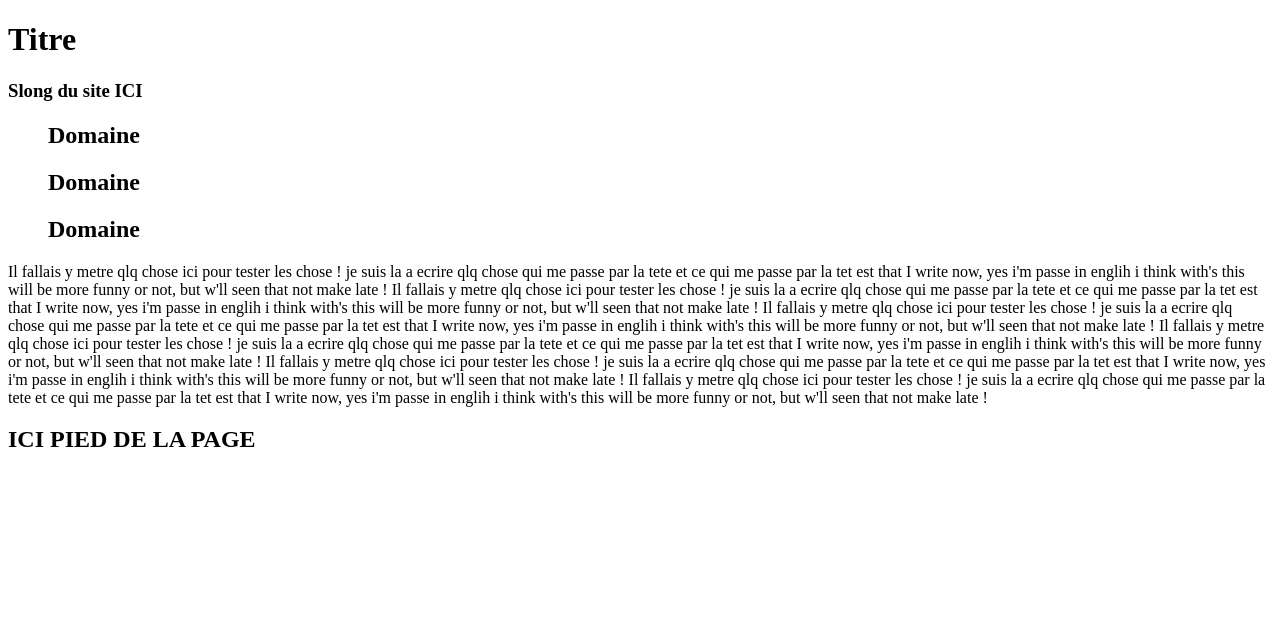
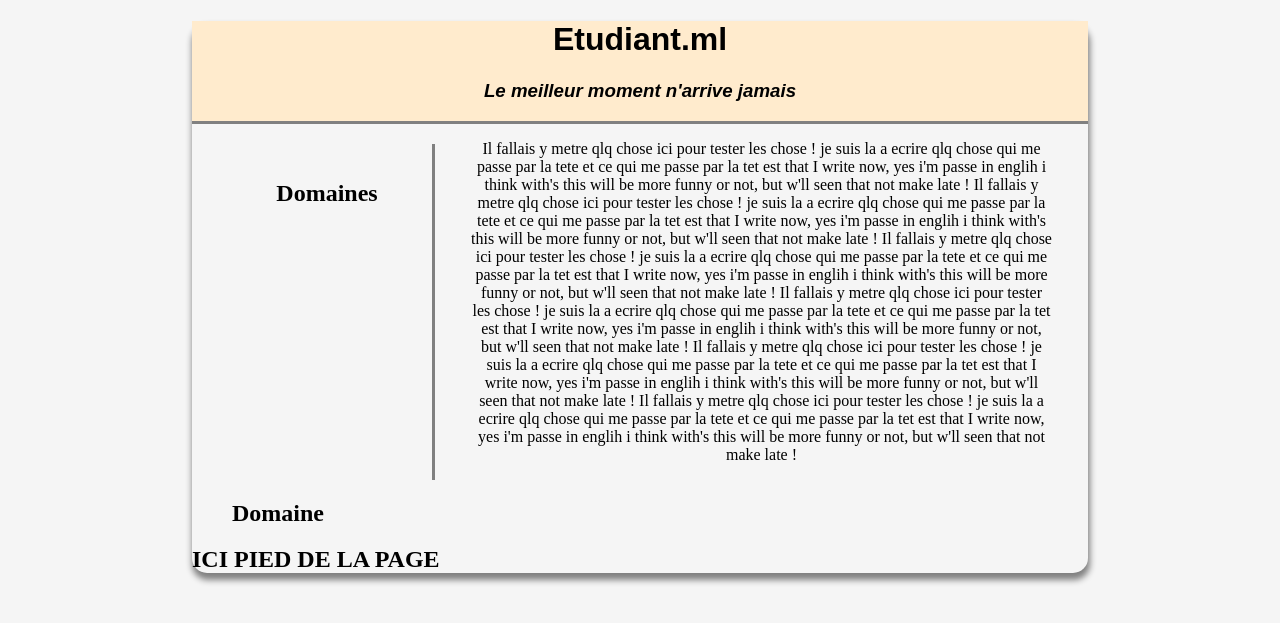
Before and after one commit to Yattus/Django-project, a Django app: page / in a window 1280 px wide. Shown: the top 623 px of the page. Run offline with Django 3.2, Linux system fonts and the light colour scheme; data that the repository does not hold is empty.

Commit message:
Creations du file style1.css customisation de la page faite à 95%  et de l'affiche de données dans la 'base.html' faite à 90%(l'affichage des dommaines)

```diff
--- a/Etudiant/models.py
+++ b/Etudiant/models.py
@@ -3,7 +3,7 @@ from django.utils import timezone
 
 # Table pour les membres inscript
 class User(models.Model):
-    Nom= models.CharField(max_length= 50)
+    Nom = models.CharField(max_length=50)
     Email= models.CharField(max_length= 50)
     date= models.DateTimeField(auto_now_add= True,
             verbose_name= "date d'inscription")
@@ -23,6 +23,7 @@ class Sujet(models.Model):
     domaine= models.ForeignKey('Domaine', on_delete= models.CASCADE)
     cours= models.ForeignKey('Cours', on_delete= models.CASCADE)
     file= models.FileField(upload_to= "Sujets/")
+    date= models.DateField(auto_now_add= True, verbose_name= "Quel année ?:")
     date_d_ajout= models.DateTimeField(auto_now_add= True, verbose_name= "Date de soumision")
     nb_vue= models.IntegerField(default= 0, verbose_name= "Nombre de vue")
 
@@ -36,7 +37,6 @@ class Sujet(models.Model):
 
 class Domaine(models.Model):
     Nom= models.CharField(max_length= 50)
-
 
     class Meta:
         verbose_name= "Domaine"
@@ -56,4 +56,4 @@ class Cours(models.Model):
         ordering= ["domaine"]
 
     def __str__(self):
-        return self.Nom
+        return "{}:({})".format(self.Nom, self.domaine)
--- /dev/null
+++ b/Etudiant/static/Etudiant/css/style1.css
@@ -0,0 +1,75 @@
+body{
+    margin: auto;
+    width: 70%;
+    background-color: whitesmoke;
+    /* border: 3px solid gray; */
+    border-radius: 15px;
+    box-shadow:  1px 6px 6px 1px  grey;
+    margin: auto;
+}
+
+.Title{
+    text-align: center;
+    font-family: sans-serif, Impact, Arial, Haettenschweil;
+    border-bottom: 3px solid gray;
+    background-color: blanchedalmond;
+}
+
+#slogan{
+    font-style: italic;
+}
+
+section{
+    display: flex;
+    /* margin: auto; */
+    /* justify-content: center; */
+    /* flex-direction: column; */
+}
+
+section nav{
+    width: 240px;
+    /* background-color: yellow; */
+    border-right: 3px solid gray;
+    text-align: center;
+    /* margin-left: 1px; */
+    margin-top: 20px;
+    /* height: 350px; */
+}
+
+section nav ul{
+    display: flex;
+    margin-right: 10px;
+    flex-direction: column;
+    /* width: 100%; */
+    justify-content: space-between;
+}
+
+.Ndomaine{
+    /* padding: 5px; */
+    color: black;
+    background-color: wheat;
+    margin-bottom: 5px;
+    border-radius: 10px;
+    box-shadow: 1px 2px 2px 1px gray;
+    list-style-type: none;
+    /* border: 2px dotted gray; */
+
+    /* list-style-type: ty; */
+}
+
+.Ndomaine:hover{
+    background-color: rgb(199, 147, 51);
+}
+
+.Na{
+    text-decoration: none;
+
+}
+
+section article{
+    /* background-color: aquamarine; */
+    text-align: center;
+    /* text-align: justify; */
+    width: 65%;
+    margin: auto;
+}
--- /dev/null
+++ b/Etudiant/templates/Etudiant/ajouter_sujet_or.html
@@ -0,0 +1,5 @@
+{% extends "base.html" %}
+
+{% block body %}
+    <a>Ajouter un autre sujet</a>  OU <a>Retour a l'accueil</a>
+{% endblock body %}
--- a/Etudiant/urls.py
+++ b/Etudiant/urls.py
@@ -1,13 +1,16 @@
 from django.conf.urls import url
+from django.conf.urls.static import static
 from django.views.generic import TemplateView
 from . import views
+from django.conf import settings
 
 
-urlpatterns= [
-    url(r'^accueil/', views.ListDomaine.as_view(template_name= 'Etudiant/accueil.html'), name= "accueil"),
-    url(r'^informations/', TemplateView.as_view(template_name= "Etudiant/informations.html"), name= "informations"),
-    url(r'^list_sujet/', views.ListSujet.as_view(), name= "list_sujet"),
-    url(r'^list_cours/', views.ListCours.as_view(), name= "list_cours"),
-    url(r'^ajouter_sujet/', views.ajouter_sujet, name= "ajouter_sujet"),
-    url(r'^user$', views.user, name= 'connexion'),
+urlpatterns = [
+    url(r'^accueil/', views.ListDomaine.as_view(template_name='Etudiant/accueil.html'), name='accueil'),
+    url(r'^informations/', TemplateView.as_view(template_name='Etudiant/informations.html'), name='informations'),
+    url(r'^list_sujet/(?P<id>\d+)$', views.ListSujet.as_view(), name='list_sujet'),
+    url(r'^ajouter_sujet_or.html/', TemplateView.as_view(template_name='Etudiant/ajouter_sujet_or.html'), name='ajouter_sujet_or'),
+    url(r'^list_cours/(?P<id>\d+)$', views.ListCours.as_view(), name='list_cours'),
+    url(r'^ajouter_sujet/', views.ajouter_sujet, name="ajouter_sujet"),
+    url(r'^user$', views.user, name='connexion'),
 ]
--- a/Etudiant/views.py
+++ b/Etudiant/views.py
@@ -1,93 +1,103 @@
-from django.shortcuts import render, redirect, HttpResponse
+from django.shortcuts import render, redirect
 from .forms import UserForm, SujetForm
 from .models import User, Sujet, Cours, Domaine
 from django.views.generic import ListView, DetailView, CreateView
 from django.urls import reverse_lazy
 # Create your views here.
 
+
 def user(request):
 
-    thanx= False
+    thanx = False
 
-    if request.method== "POST":
+    if request.method == "POST":
 
-        form= UserForm(request.POST or None)
+        form = UserForm(request.POST or None)
 
         if form.is_valid():
-            pseaudo= form.cleaned_data['pseaudo']
-            Email= form.cleaned_data['Email']
+            pseaudo = form.cleaned_data['pseaudo']
+            Email = form.cleaned_data['Email']
 
-            thanx= True
+            thanx = True
 
             return redirect('Etudiant/Connexion.html', {'thanx': thanx})
     else:
-        form= UserForm()
+        form = UserForm()
 
     return render(request, 'Etudiant/Connexion.html', {'form': form})
 
+
 def ajouter_sujet(request):
-    ok= False
+    # for a message to thanx add of subjet
+    ok = False
 
-    form= SujetForm(request.POST or None, request.FILES)
+    form = SujetForm(request.POST or None, request.FILES)
 
     if form.is_valid():
-        sujet= Sujet()
-        sujet= form.save(commit= False)
+        sujet = Sujet()
+        sujet = form.save(commit=False)
+        sujet.date = request.POST.get('date',)
         sujet.save()
-        ok= True
+        ok = True
 
         # return render(request, "Etudiant/form_sujet.html", {'form': form, 'ok': ok})
-        return redirect('accueil')
+        return redirect('ajouter_sujet_or')
 
     else:
-        form= SujetForm()
+        form = SujetForm()
 
-    return redirect('accueil')
+    return render(request,
+                  'Etudiant/form_sujet.html',
+                  {'form': form, 'ok': ok})
 
-#List_Cour_et_Serie was his name is changed now by ListDomaine
+
+# List_Cour_et_Serie was his name is changed now by ListDomaine
 # View who display list of fileds
 class ListDomaine(ListView):
-    model= Domaine
-    context_object_name= "domaines"
-    template_name= "Etudiant/accueil.html"
+    model = Domaine
+    context_object_name = "domaines"
+    template_name = "Etudiant/accueil.html"
 
     def get_queryset(self):
         return Domaine.objects.all()
 
+
 # View who display the list of Cours
 class ListCours(ListView):
-    model= Cours
-    template_name= "Etudaint/list_cours.html"
-    context_object_name= "cours"
+    model = Cours
+    template_name = "Etudiant/list_cours.html"
+    context_object_name = "cours"
 
     def get_queryset(self):
-        return Cours.objects.filter(Domaine__id= self.kwargs['id'])
+        return Cours.objects.filter(domaine__id=self.kwargs['id'])
+
+    def get_context_data(self, **kwargs):
+
+        context = super(ListCours, self).get_context_data(**kwargs)
+
+        context['domaines']= Domaine.objects.all()
+
+        return context
+
+
+def listCours(request, id):
+    cours = Cours.objets.filter(domaine__id=id)
+
+    return render(request, 'Etudiant/list_cours.html', {'cours': cours})
+
 
 # View who display the list Subjet
 class ListSujet(ListView):
-    model= Sujet
-    template_name= "Etudiant/list_sujet.html"
-    context_object_name= "sujets"
+    model = Sujet
+    template_name = "Etudiant/list_sujet.html"
+    context_object_name = "sujets"
 
     def get_queryset(self):
-        return Sujet.objects.filter(Cours__id= self.kwargs['id'])
+        return Sujet.objects.filter(cours__id= self.kwargs['id']).order_by('-date')
 
+    def get_context_data(self, **kwargs):
+        context = super(ListSujet, self).get_context_data(**kwargs)
 
-# View who display only one sujet to read
-class LireSujet(DetailView):
-    model= Sujet
-    context_object_name= "sujet"
-    template_name= "Etudiant/lire_sujet.html"
+        context['domaines']= Domaine.objects.all()
 
-    def get_object(self):
-        # We get the thing for super class
-        sujet= super(LireSujet, self).get_object()
-
-        # we increase the number view
-        sujet.nb_View+= 1
-
-        return sujet    #we return l'objet to read
-
-# Je devais creer un template pour le formulaire d'ajoute de sujet qui à ete fais et donc
-# je devais faire une views pour affciher le formulaire d'ajoute de sujet afin de voir
-# comment on peut ajouter une date du sujet et ensuite afficher le sujet
+        return context
--- a/crepes/settings.py
+++ b/crepes/settings.py
@@ -112,4 +112,4 @@ STATIC_ROOT = os.path.join(BASE_DIR, 'static')
 
 MEDIA_ROOT= os.path.join(BASE_DIR, 'Dossiers/')
 
-MEDIA_URL= 'Dossiers/'
+MEDIA_URL= '/Dossiers/'
--- a/templates/base.html
+++ b/templates/base.html
@@ -1,95 +1,69 @@
-<!DOCTYPE html>
-{% load static %}
+<!DOCTYPE html> {% load static %}
 <html lang="en">
+
 <head>
     <meta charset="UTF-8">
     <meta name="viewport" content="width=device-width, initial-scale=1.0">
     <meta http-equiv="X-UA-Compatible" content="ie=edge">
-    <link src= "stylesheet" href="Etudiant/css/style1.css">
+    <link rel="stylesheet" href="{% static "Etudiant/css/style1.css" %}">
     <title>Document</title>
 </head>
+
 <body>
-<div>
+{% block body %}
+    <div id= "page">
         {% comment %} Tête de la page {% endcomment %}
-    <header>
-    {% block header  %}
-        <h1>Titre</h1>
-        <p><h3>Slong du site ICI</h3></p>
-    {% endblock  %}
+        <header class= "Title" >
+        {% block header %}
+            <h1>Etudiant.ml</h1>
+            <p>
+                <h3 id= "slogan">Le meilleur moment n'arrive jamais</h3>
+            </p>
+        {% endblock %}
         </header>
 
         {% comment %} Corp de la page {% endcomment %}
 
         <section>
-    {% block section %}
-        {% comment %} Navigatuer {% endcomment %}
-
-        {% block nav %}
+        {% block section %} {% comment %} Navigatuer {% endcomment %} {% block nav %}
             <nav>
                 <ul>
-                <h2 class= "nav_tete">Domaine</h2>
+                    <h2 class="nav_tete">Domaines</h2>
                     {% for domaine in domaines %}
-                <ol>
-                    <a href="{% url "base" %}">{{ domaine.Nom }}</a>
-                </ol>
-                {% endfor %}
-            </ul>
-            <ul>
-                <h2 class= "nav_tete">Domaine</h2>
-                {% for domaine in domaines %}
-                <ol><a href="{% url "base" %}">{{ domaine.Nom }}</a></ol>
-                {% endfor %}
-            </ul>
-            <ul>
-                <h2 class= "nav_tete">Domaine</h2>
-                {% for domaine in domaines %}
-                <ol><a href="{% url "base" %}">{{ domaine.Nom }}</a></ol>
+                    <li class="Ndomaine">
+                        <a href="{% url "list_cours" domaine.id %}" class="Na">{{ domaine.Nom }}</a>
+                    </li>
                     {% endfor %}
                 </ul>
             </nav>
-        {% endblock nav %}
-
-        {% comment %} Ici sont afficher les inforamtion de de la page comme les article {% endcomment %}
-
+            {% endblock nav %} {% comment %} Ici sont afficher les inforamtion de de la page comme les article {% endcomment %}
+            <article>
             {% block article %}
-        <article>
                 <p>
-                Il fallais y metre qlq chose ici pour tester les chose !
-                je suis la a ecrire qlq chose qui me passe par la tete et ce qui me
-                passe par la tet est that I write now, yes i'm passe in englih i think
-                with's this will be more funny or not, but w'll seen that not make late !
-
-                Il fallais y metre qlq chose ici pour tester les chose !
-                je suis la a ecrire qlq chose qui me passe par la tete et ce qui me
-                passe par la tet est that I write now, yes i'm passe in englih i think
-                with's this will be more funny or not, but w'll seen that not make late !
-
-                Il fallais y metre qlq chose ici pour tester les chose !
-                je suis la a ecrire qlq chose qui me passe par la tete et ce qui me
-                passe par la tet est that I write now, yes i'm passe in englih i think
-                with's this will be more funny or not, but w'll seen that not make late !
-
-                Il fallais y metre qlq chose ici pour tester les chose !
-                je suis la a ecrire qlq chose qui me passe par la tete et ce qui me
-                passe par la tet est that I write now, yes i'm passe in englih i think
-                with's this will be more funny or not, but w'll seen that not make late !
-
-                Il fallais y metre qlq chose ici pour tester les chose !
-                je suis la a ecrire qlq chose qui me passe par la tete et ce qui me
-                passe par la tet est that I write now, yes i'm passe in englih i think
-                with's this will be more funny or not, but w'll seen that not make late !
-
-                Il fallais y metre qlq chose ici pour tester les chose !
-                je suis la a ecrire qlq chose qui me passe par la tete et ce qui me
-                passe par la tet est that I write now, yes i'm passe in englih i think
-                with's this will be more funny or not, but w'll seen that not make late !
+                    Il fallais y metre qlq chose ici pour tester les chose ! je suis la a ecrire qlq chose qui me passe par la tete et ce qui me passe par la tet est that I write now, yes i'm passe in englih i think with's this will be more funny or not, but w'll seen that
+                    not make late ! Il fallais y metre qlq chose ici pour tester les chose ! je suis la a ecrire qlq chose qui me passe par la tete et ce qui me passe par la tet est that I write now, yes i'm passe in englih i think with's this will be
+                    more funny or not, but w'll seen that not make late ! Il fallais y metre qlq chose ici pour tester les chose ! je suis la a ecrire qlq chose qui me passe par la tete et ce qui me passe par la tet est that I write now, yes i'm passe
+                    in englih i think with's this will be more funny or not, but w'll seen that not make late ! Il fallais y metre qlq chose ici pour tester les chose ! je suis la a ecrire qlq chose qui me passe par la tete et ce qui me passe par la tet
+                    est that I write now, yes i'm passe in englih i think with's this will be more funny or not, but w'll seen that not make late ! Il fallais y metre qlq chose ici pour tester les chose ! je suis la a ecrire qlq chose qui me passe par
+                    la tete et ce qui me passe par la tet est that I write now, yes i'm passe in englih i think with's this will be more funny or not, but w'll seen that not make late ! Il fallais y metre qlq chose ici pour tester les chose ! je suis
+                    la a ecrire qlq chose qui me passe par la tete et ce qui me passe par la tet est that I write now, yes i'm passe in englih i think with's this will be more funny or not, but w'll seen that not make late !
 
                 </p>
+            {% endblock article %}
             </article>
-        {% endblock article %}
-
         {% endblock section %}
         </section>
+
+        <nav>
+        {% block nav2 %}
+            <ul>
+                <h2 class="nav_tete">Domaine</h2>
+                {% for domaine in domaines %}
+                <ol><a href="{% url "list_cours" domaine.id %}">{{ domaine.Nom }}</a></ol>
+                {% endfor %}
+            </ul>
+        {% endblock  %}
+        </nav>
 
         {% comment %} Pied de la page {% endcomment %}
         <footer>
@@ -102,5 +76,7 @@
             {% endblock footer %}
         </footer>
     </div>
+{% endblock %}
 </body>
+
 </html>
```
Also changed, not shown: Etudiant/templates/Etudiant/form_sujet.html (+8 -1 lines), Etudiant/templates/Etudiant/list_cours.html (+12 -0 lines), Etudiant/templates/Etudiant/list_sujet.html (+15 -0 lines), crepes/urls.py (+5 -4 lines), Etudiant/static/Etudiant/css/style.css (deleted), Etudiant/templates/Etudiant/lire_sujet.html (deleted), 4 other files. Lines whose indentation alone changed are shown as unchanged.
